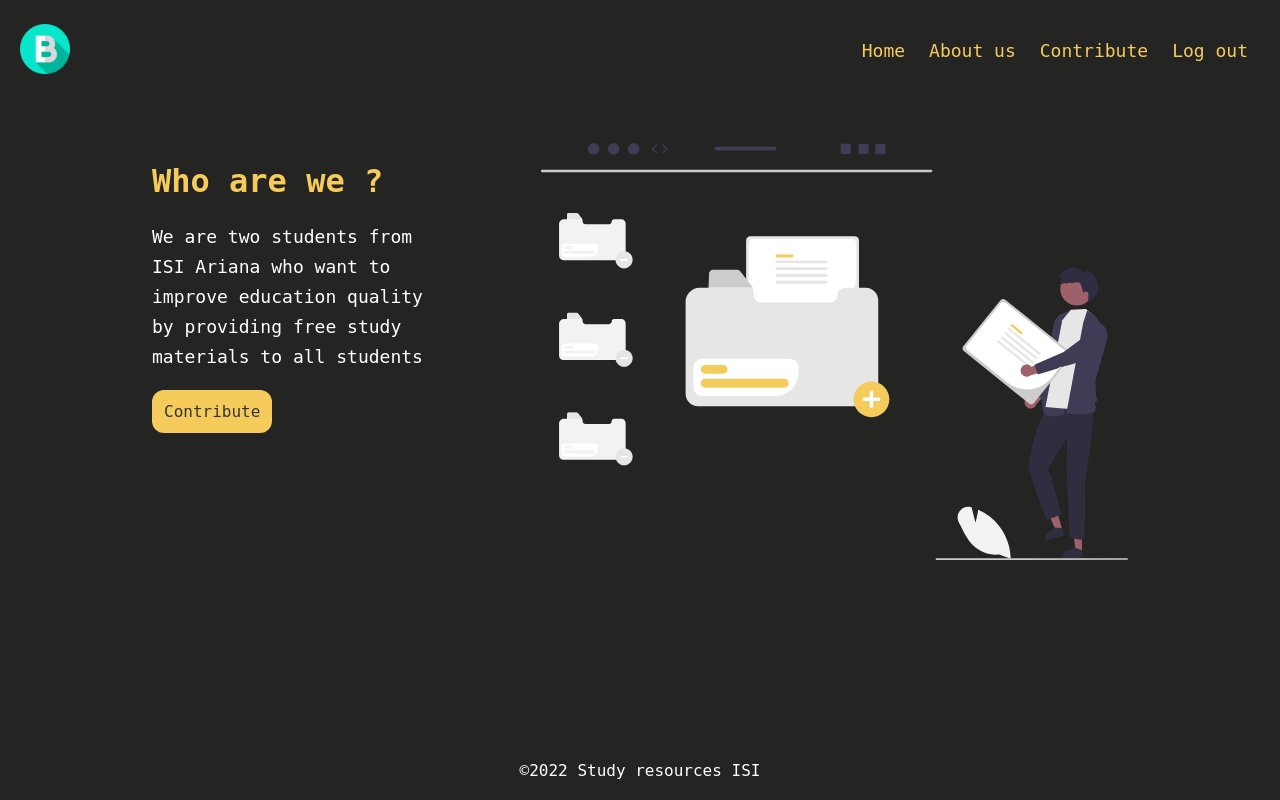
After one commit to Dalenza/web-project, a PHP site: page /about/about.html in a window 1280 px wide. The commit adds this page. Run offline with PHP 8.4, Linux system fonts and the light colour scheme.

Commit message:
add about us page

```diff
--- /dev/null
+++ b/about/about.css
@@ -0,0 +1,65 @@
+.link {
+    color: var(--yellow);
+    font-size: 18px;
+}
+
+.link:hover::before {
+    background-color: #fff;
+}
+
+.main {
+    display: flex;
+    padding: 2.5rem;
+    color: #fff;
+    width: 90%;
+    margin: auto;
+}
+
+.main>* {
+    margin: 0 3rem;
+}
+
+.left {
+    width: 40%;
+}
+
+.left>h1 {
+    color: var(--yellow);
+}
+
+.left>p {
+    font-size: 18px;
+    line-height: 30px;
+    ;
+}
+
+.call-to-action {
+    display: inline-block;
+    text-decoration: none;
+    background-color: var(--yellow);
+    color: var(--text-color);
+    padding: 0.75rem;
+    max-width: 320px;
+    cursor: pointer;
+    border-radius: 12px;
+    transition: color 0.3s ease-in;
+}
+
+.call-to-action:hover {
+    background-color: transparent;
+    color: var(--yellow);
+    border: 2px solid var(--yellow);
+}
+
+.call-to-action .right {
+    width: 60%;
+}
+
+.right>img {
+    width: 100%;
+    height: 100%;
+}
+
+footer {
+    color: #fff;
+}
--- /dev/null
+++ b/about/about.html
@@ -0,0 +1,49 @@
+<!DOCTYPE html>
+<html lang="en">
+
+<head>
+    <meta charset="UTF-8" />
+    <meta name="viewport" content="width=device-width, initial-scale=1.0" />
+    <meta http-equiv="X-UA-Compatible" content="ie=edge" />
+    <link rel="stylesheet" href="../base.css" />
+    <link rel="stylesheet" href="about.css" />
+    <title>Study resources</title>
+</head>
+
+<body>
+    <div class="wrapper">
+        <header>
+            <div class="logo">
+                <a class="img" href="home.html"><img src="../assets/b.png" alt="" /></a>
+            </div>
+            <div class="nav">
+                <ul class="nav-items">
+                    <li class="nav-item"><a class="link" href="../home/home.html">Home</a></li>
+                    <li class="nav-item">
+                        <a class="link" href="../about/about.html">About us</a>
+                    </li>
+                    <li class="nav-item">
+                        <a class="link" href="../contribute/contribute.html">Contribute</a>
+                    </li>
+                    <li class="nav-item">
+                        <a class="link" href="../index/index.php">Log out</a>
+                    </li>
+                </ul>
+            </div>
+        </header>
+        <main class="main">
+            <div class="left">
+                <h1 class="catch-phrase">Who are we ?</h1>
+                <p>We are two students from ISI Ariana who want to improve education quality by providing free study
+                    materials to all students</p>
+                <div><a class="call-to-action" href="../contribute/contribute.html">Contribute</a></div>
+            </div>
+            <div class="right">
+                <img src="../assets/undraw_folder_re_apfp.svg" alt="">
+            </div>
+        </main>
+        <footer>&copy;2022 Study resources ISI</footer>
+    </div>
+</body>
+
+</html>
--- a/base.css
+++ b/base.css
@@ -6,6 +6,7 @@
 :root {
   --body-bg-color: #242423;
   --text-color: #333533;
+  --yellow: #F5CB5C;
   --hd-color: #242423;
   --primary-font: "Inconsolata", monospace;
   --hd-ft-size: 2rem;
@@ -113,9 +114,9 @@ select {
   border: 2px solid #e74c3c;
 }
 
-.form-control.error > .error-msg {
-  visibility:visible;
-  color:#e74c3c;
+.form-control.error>.error-msg {
+  visibility: visible;
+  color: #e74c3c;
 }
 
 
@@ -123,8 +124,8 @@ select {
   border: 2px solid #2ecc71;
 }
 
-.form-control.success > .error-msg{
-  visibility:hidden;
+.form-control.success>.error-msg {
+  visibility: hidden;
 }
 
 .btn {
```
Also changed, not shown: assets/undraw_folder_re_apfp.svg (added).
